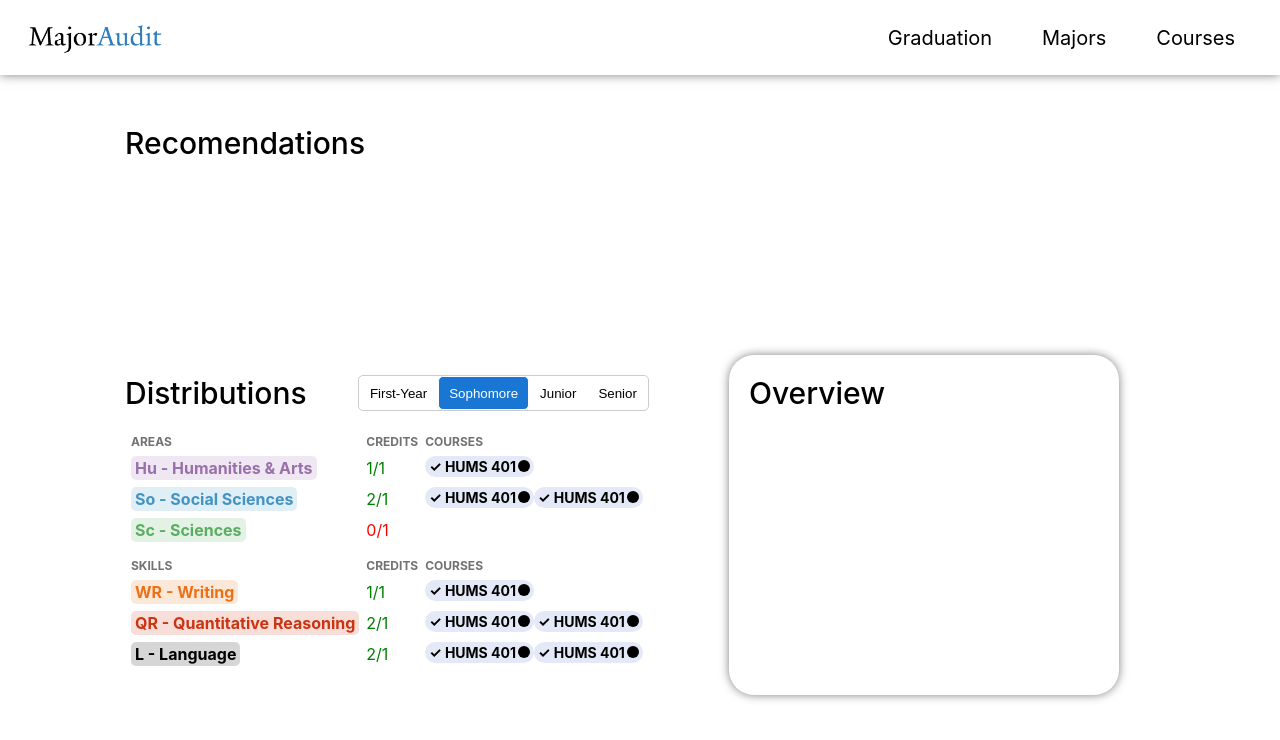
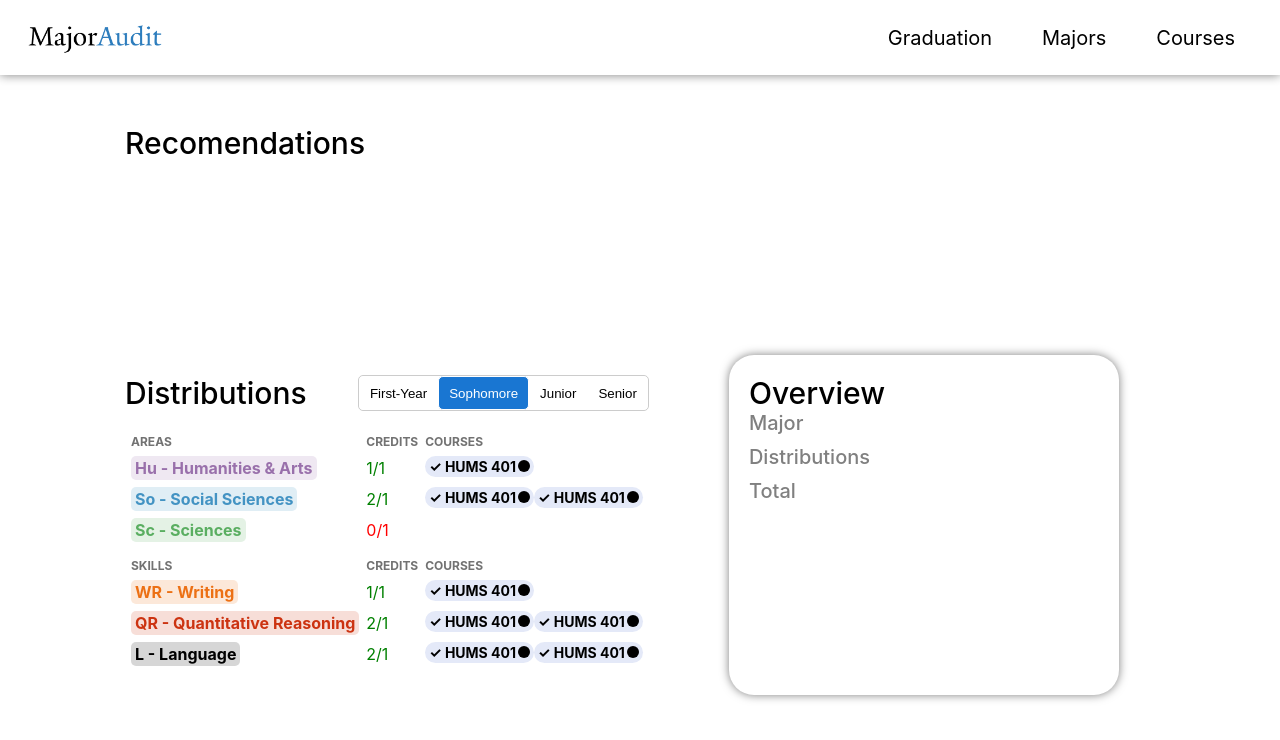
Before and after one commit to YaleComputerSociety/MajorAudit, a React (Create React App) app in the folder frontend/: page / in a window 1280 px wide. Shown: the top 740 px of the page. Built offline with nearby package versions, Linux system fonts and the light colour scheme.

Commit message:
overview start

```diff
--- a/frontend/src/pages/Graduation/Graduation.tsx
+++ b/frontend/src/pages/Graduation/Graduation.tsx
@@ -1,23 +1,15 @@
 
 import React, { useState } from "react";
 import styles from "./Graduation.module.css";
+
 import GraduationDistribution from "./components/DistributionTable";
+import GraduationOverview from "./components/Overview";
 
 
 function GraduationRecommendations(){
   return(
     <div className={styles.containerRecommendations}>
       <div style={{ fontSize: "30px", fontWeight: "500" }}>Recomendations</div>
-    </div>
-  );
-}
-
-
-
-function GraduationOverview(){
-  return(
-    <div className={styles.containerOverview}>
-      <div style={{ fontSize: "30px", fontWeight: "500" }}>Overview</div>
     </div>
   );
 }
--- a/frontend/src/pages/Graduation/components/DistributionTable.tsx
+++ b/frontend/src/pages/Graduation/components/DistributionTable.tsx
@@ -6,7 +6,7 @@ import styles from "./../Graduation.module.css";
 
 import { EXABC } from "./../mock/mock";
 
-import DistributionBox from "./DistributionBox";
+import DistributionBox from "./DistributionIndivBox";
 
 import { Course, ClassLists } from "./../../../commons/types";
 import CourseBox from "../../../commons/components/courses/CourseBox";
--- /dev/null
+++ b/frontend/src/pages/Graduation/components/Overview.tsx
@@ -0,0 +1,40 @@
+
+import React from "react";
+import styles from "./../Graduation.module.css";
+
+function OverviewMajor(){
+    return(
+        <div style={{ marginBottom: "10px" }}>
+            <div style={{ fontSize: "20px", fontWeight: "475", color: "grey" }}>Major</div>
+        </div>
+    );
+}
+
+function OverviewDistributions(){
+    return(
+        <div style={{ marginBottom: "10px" }}>
+            <div style={{ fontSize: "20px", fontWeight: "475", color: "grey" }}>Distributions</div>
+        </div>
+    );
+}
+
+function OverviewTotal(){
+    return(
+        <div style={{ marginBottom: "10px" }}>
+            <div style={{ fontSize: "20px", fontWeight: "475", color: "grey" }}>Total</div>
+        </div>
+    );
+}
+
+function GraduationOverview(){
+    return(
+      <div className={styles.containerOverview}>
+        <div style={{ fontSize: "30px", fontWeight: "500" }}>Overview</div>
+        <OverviewMajor/>
+        <OverviewDistributions/>
+        <OverviewTotal/>
+      </div>
+    );
+}
+
+export default GraduationOverview;
```
Also changed, not shown: frontend/src/pages/Graduation/components/DistributionIndivBox.tsx (renamed from frontend/src/pages/Graduation/components/DistributionBox.tsx).
